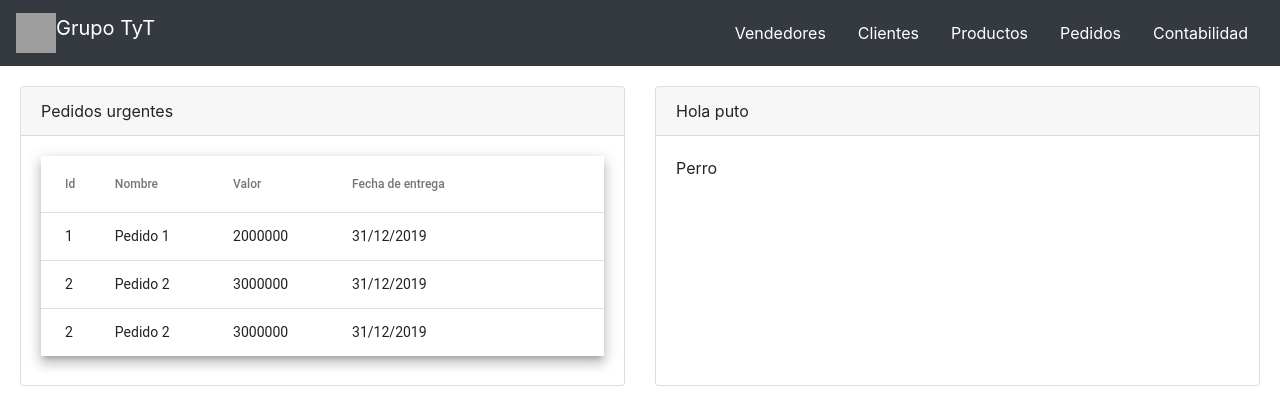
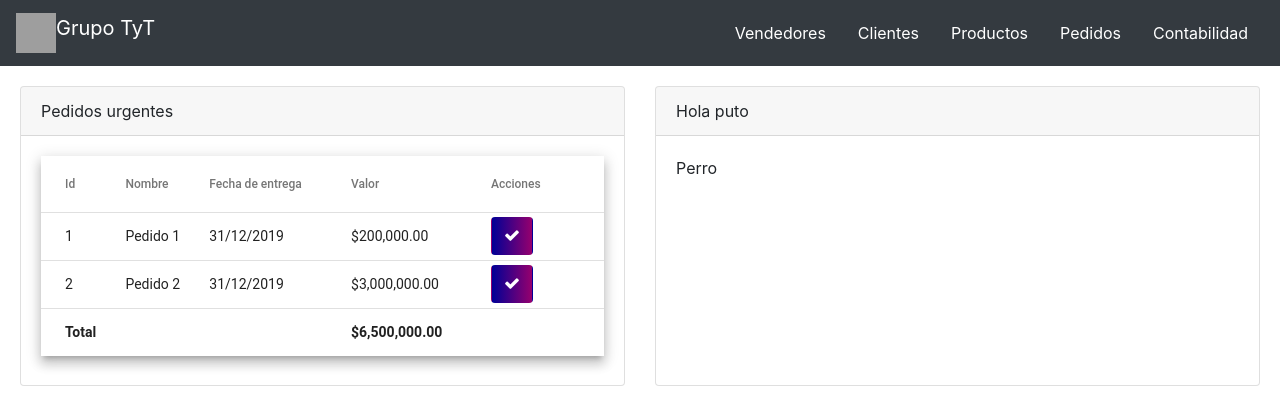
Before and after one commit to DanielArboledaT/ProyectoTyT, an Angular app: page /home in a window 1280 px wide. Shown: the top 405 px of the page. Built offline with nearby package versions, Linux system fonts and the light colour scheme; grey boxes are pictures that could not be loaded; what @swimlane/ngx-charts would draw is missing.

Commit message:
Mejorando la tabla de pedidos urgentes

```diff
--- a/angular.json
+++ b/angular.json
@@ -24,7 +24,8 @@
             ],
             "styles": [
               "src/styles.css",
-              "node_modules/bootstrap/dist/css/bootstrap.min.css"
+              "node_modules/bootstrap/dist/css/bootstrap.min.css",
+              "node_modules/font-awesome/css/font-awesome.min.css"
             ],
             "scripts": [
               "node_modules/jquery/dist/jquery.min.js",
@@ -86,7 +87,8 @@
             "karmaConfig": "src/karma.conf.js",
             "styles": [
               "src/styles.css",
-              "node_modules/bootstrap/dist/css/bootstrap.css"
+              "node_modules/bootstrap/dist/css/bootstrap.css",
+              "node_modules/font-awesome/css/font-awesome.min.css"
             ],
             "scripts": [
               "node_modules/jquery/dist/jquery.min.js",
--- a/package.json
+++ b/package.json
@@ -35,10 +35,11 @@
     "@angular/cli": "~7.3.6",
     "@angular/compiler-cli": "~7.2.0",
     "@angular/language-service": "~7.2.0",
-    "@types/node": "~8.9.4",
     "@types/jasmine": "~2.8.8",
     "@types/jasminewd2": "~2.0.3",
+    "@types/node": "~8.9.4",
     "codelyzer": "~4.5.0",
+    "font-awesome": "^4.7.0",
     "jasmine-core": "~2.99.1",
     "jasmine-spec-reporter": "~4.2.1",
     "karma": "~4.0.0",
--- a/src/app/home/home.component.css
+++ b/src/app/home/home.component.css
@@ -20,3 +20,16 @@ table {
   height: 200px;
   overflow: auto;
 }
+
+tr.mat-footer-row {
+  font-weight: bold;
+}
+
+.mat-table-sticky {
+  border-top: 1px solid #e0e0e0;
+}
+
+.myboton{
+  background: linear-gradient(90deg,#000096,#96006E);
+  color: white;
+}
--- a/src/app/home/home.component.html
+++ b/src/app/home/home.component.html
@@ -32,31 +32,45 @@
         <div class="card-body">
           <div class="mat-elevation-z8 table-container">
               <table mat-table [dataSource]="pedidosUrgentes">
-                <!-- Name Column -->
+
                 <ng-container matColumnDef="Id">
                   <th mat-header-cell *matHeaderCellDef> Id </th>
                   <td mat-cell *matCellDef="let element"> {{element.id}} </td>
+                  <td mat-footer-cell *matFooterCellDef> Total </td>
                 </ng-container>
-                <!-- Name Column -->
+
                 <ng-container matColumnDef="Nombre">
                   <th mat-header-cell *matHeaderCellDef> Nombre </th>
                   <td mat-cell *matCellDef="let element"> {{element.nombre}} </td>
+                  <td mat-footer-cell *matFooterCellDef></td>
                 </ng-container>
 
-                <!-- Weight Column -->
+                <ng-container matColumnDef="Fecha de entrega">
+                  <th mat-header-cell *matHeaderCellDef> Fecha de entrega </th>
+                  <td mat-cell *matCellDef="let element"> {{element.fechaEntrega}}</td>
+                  <td mat-footer-cell *matFooterCellDef></td>
+                </ng-container>
+
                 <ng-container matColumnDef="Valor">
                   <th mat-header-cell *matHeaderCellDef> Valor </th>
-                  <td mat-cell *matCellDef="let element"> {{element.valor}} </td>
+                  <td mat-cell *matCellDef="let element"> {{element.valor | currency}} </td>
+                  <td mat-footer-cell *matFooterCellDef> {{getTotalCost() | currency}} </td>
                 </ng-container>
 
-                <!-- Symbol Column -->
-                <ng-container matColumnDef="Fecha de entrega">
-                  <th mat-header-cell *matHeaderCellDef> Fecha de entrega </th>
-                  <td mat-cell *matCellDef="let element"> {{element.fechaEntrega}} </td>
+                <ng-container matColumnDef="Acciones">
+                    <th mat-header-cell *matHeaderCellDef>Acciones</th>
+                    <td mat-cell *matCellDef="let element">
+                      <button type="button" class="btn myboton btn-xs" data-toggle="tooltip" data-placement="top"
+                              title="Cumplir pedido">
+                        <i class="fa fa-check fa-xs" aria-hidden="true"></i>
+                      </button>
+                    </td>
+                    <td mat-footer-cell *matFooterCellDef></td>
                 </ng-container>
 
                 <tr mat-header-row *matHeaderRowDef="displayedColumns"></tr>
                 <tr mat-row *matRowDef="let row; columns: displayedColumns;"></tr>
+                <tr mat-footer-row *matFooterRowDef="displayedColumns; sticky: true"></tr>
               </table>
           </div>
 
--- a/src/app/home/home.component.ts
+++ b/src/app/home/home.component.ts
@@ -10,7 +10,7 @@ export class HomeComponent implements OnInit {
   single: any[];
   multi: any[];
   pedidosUrgentes: any[];
-  displayedColumns: string[] = [ 'Id', 'Nombre', 'Valor', 'Fecha de entrega'];
+  displayedColumns: string[] = [ 'Id', 'Nombre','Fecha de entrega', 'Valor', 'Acciones'];
 
   // options
   yAxisLabel = 'Ingresos';
@@ -80,24 +80,24 @@ export class HomeComponent implements OnInit {
       {
         id:"1",
         nombre:"Pedido 1",
-        valor: "2000000",
+        valor: 200000,
         fechaEntrega: "31/12/2019"
       },
       {
         id:"2",
         nombre:"Pedido 2",
-        valor: "3000000",
+        valor: 3000000,
         fechaEntrega: "31/12/2019"
       },
       {
-        id:"2",
-        nombre:"Pedido 2",
-        valor: "3000000",
+        id:"3",
+        nombre:"Pedido 3",
+        valor: 300000,
         fechaEntrega: "31/12/2019"
       },
       {
-        id:"2",
-        nombre:"Pedido 2",
+        id:"4",
+        nombre:"Pedido 4",
         valor: "3000000",
         fechaEntrega: "31/12/2019"
       }
@@ -109,4 +109,8 @@ export class HomeComponent implements OnInit {
   ngOnInit() {
   }
 
+  getTotalCost() {
+    return this.pedidosUrgentes.map(v => v.valor).reduce( (acc, valor) => acc + parseInt(valor), 0);
+  }
+
 }
```
Also changed, not shown: 1 other file (tests, documents, lock files or other folders).
